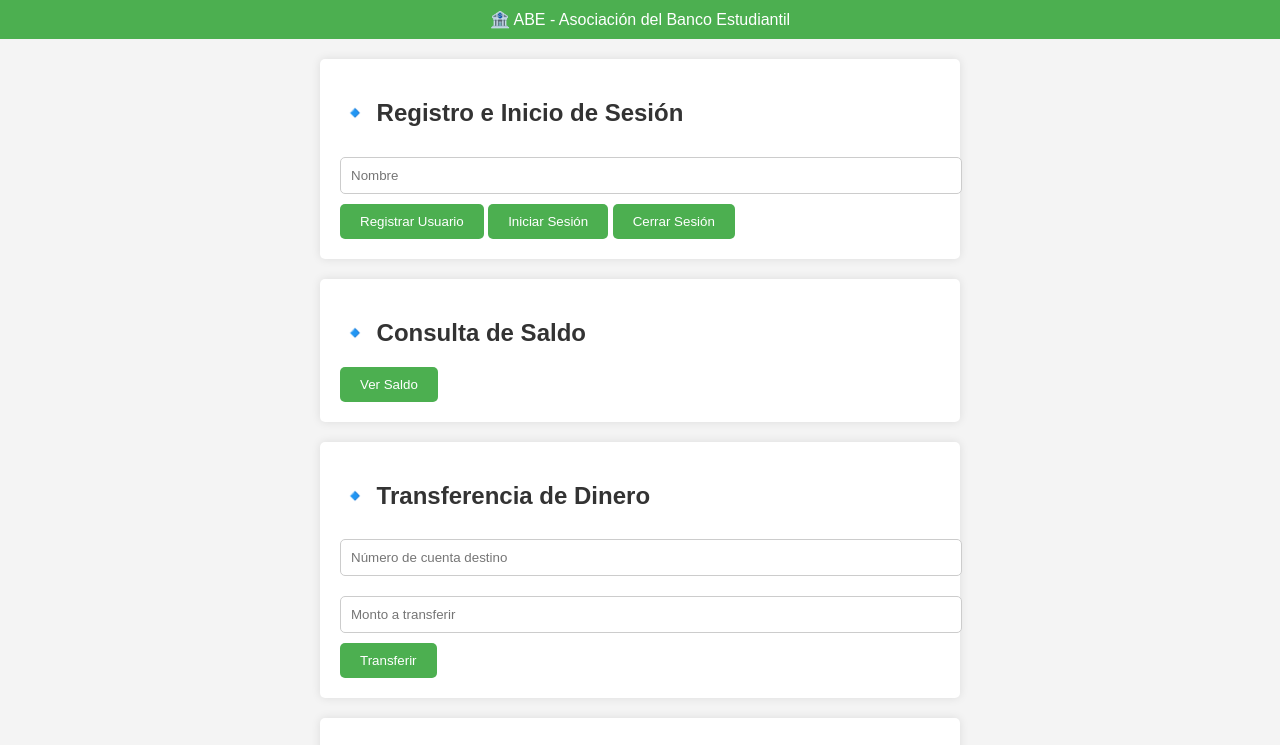
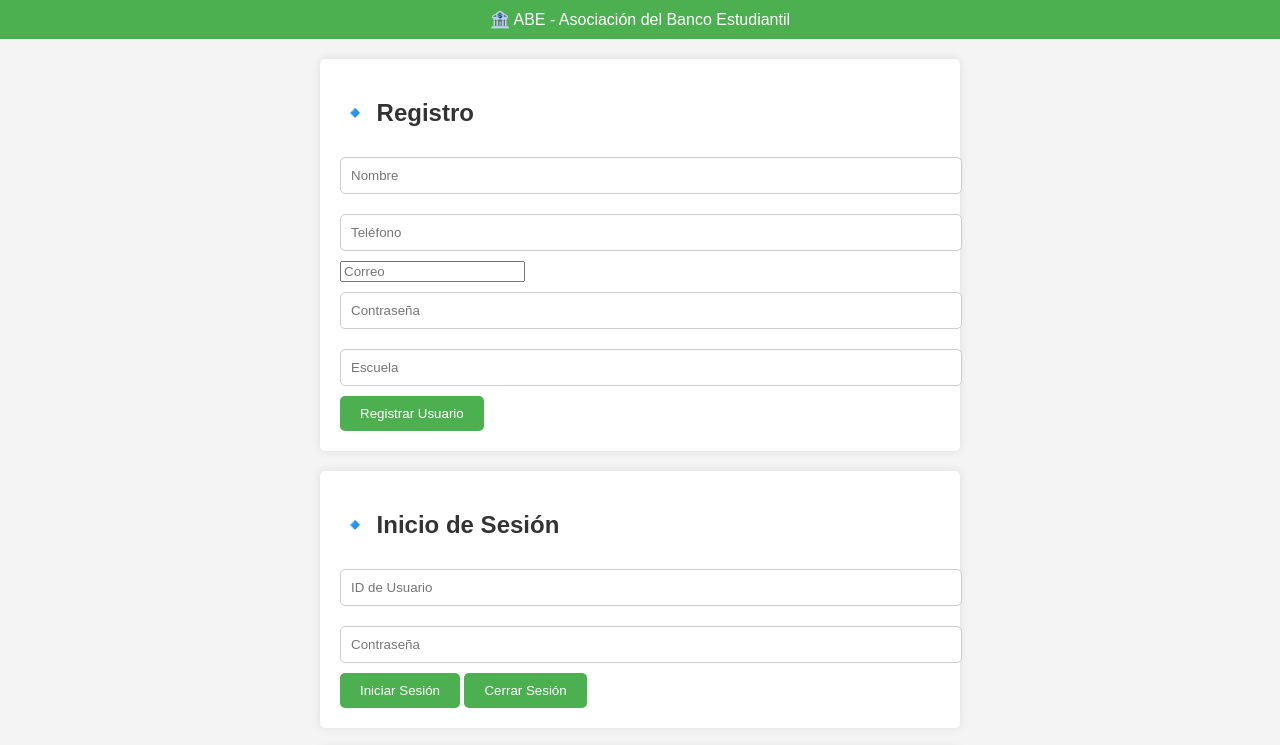
Before and after one commit to Jhonnio1978/Asociacion-del-banco-estudiantil-ABE-, a plain HTML site: page index.html in a window 1280 px wide. Shown: the top 745 px of the page. Drawn offline with Linux system fonts and the light colour scheme.

Commit message:
Update index.html

```diff
--- a/index.html
+++ b/index.html
@@ -14,11 +14,23 @@
 
     <div class="header">🏦 ABE - Asociación del Banco Estudiantil</div>
 
-    <!-- Registro e Inicio de Sesión -->
+    <!-- Registro -->
     <div class="container">
-        <h2>🔹 Registro e Inicio de Sesión</h2>
+        <h2>🔹 Registro</h2>
         <input type="text" id="nombre" placeholder="Nombre">
+        <input type="text" id="telefono" placeholder="Teléfono">
+        <input type="email" id="correo" placeholder="Correo">
+        <input type="password" id="contrasena" placeholder="Contraseña">
+        <input type="text" id="escuela" placeholder="Escuela">
         <button onclick="registrarUsuario()">Registrar Usuario</button>
+        <div id="mensajeRegistro"></div>
+    </div>
+
+    <!-- Inicio de Sesión -->
+    <div class="container">
+        <h2>🔹 Inicio de Sesión</h2>
+        <input type="text" id="id" placeholder="ID de Usuario">
+        <input type="password" id="contrasenaLogin" placeholder="Contraseña">
         <button onclick="iniciarSesion()">Iniciar Sesión</button>
         <button onclick="cerrarSesion()">Cerrar Sesión</button>
         <div id="mensajeBienvenida"></div>
```
